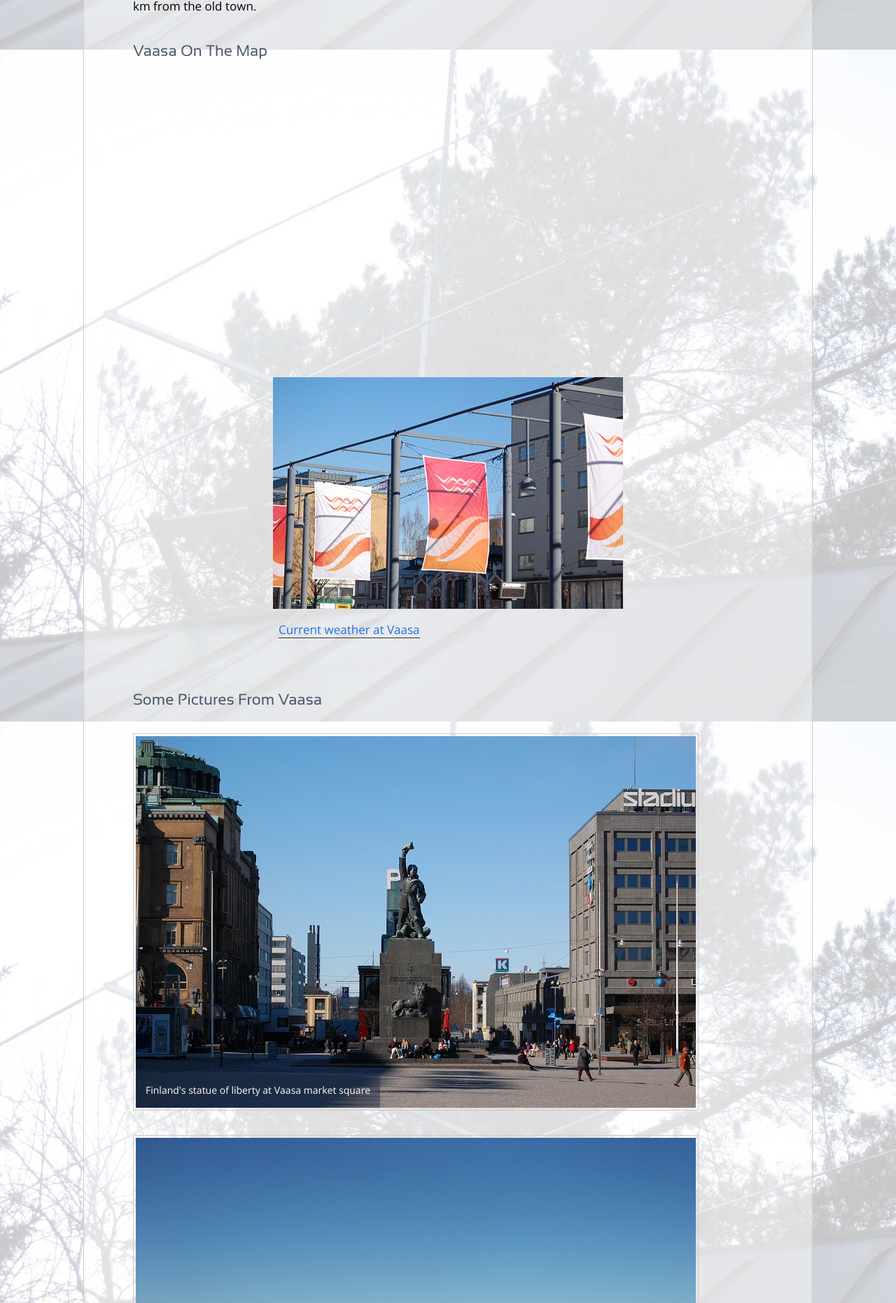
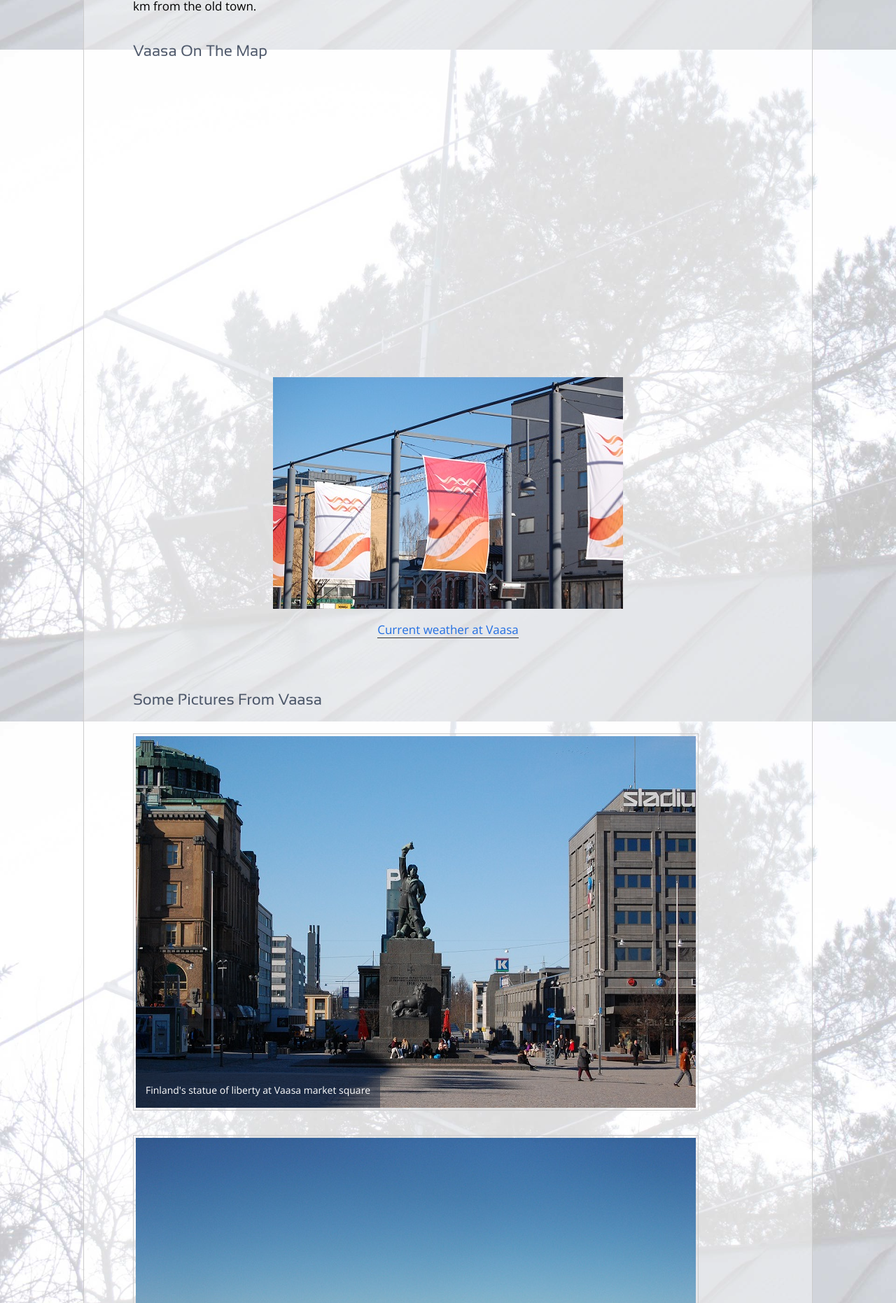
Before and after one commit to teear/56fl001.fldx.org, a Jekyll site: the page built from vaasa.html, in a window 1280 px wide. Shown: the part 889-2751 px from the top of the page at 70% size. Built offline with Jekyll 4.4.1, drawn with Linux system fonts in a browser that asks for light colours.

Commit message:
Minor code fix

```diff
--- a/vaasa.html
+++ b/vaasa.html
@@ -84,9 +84,9 @@ as their mother tongue, 22% speak Swedish and 7% speak other languages.
 </p>
 -->
 
-<div class="image" style="max-width: 500px; margin-left: auto; margin-right: auto;">
+<div class="image center" style="max-width: 500px;">
  <img src="images/vaasa/vaasa-flags.jpg" alt="City of Vaasa">
- <div class="caption"><a href="http://www.fmi.fi/weather/local.html?kunta=Vaasa" target="_blank">Current weather at Vaasa</a></div>
+ <div class="caption center"><a href="http://www.fmi.fi/weather/local.html?kunta=Vaasa" target="_blank">Current weather at Vaasa</a></div>
 </div>
 
 <h2>Some pictures from Vaasa</h2>
```
